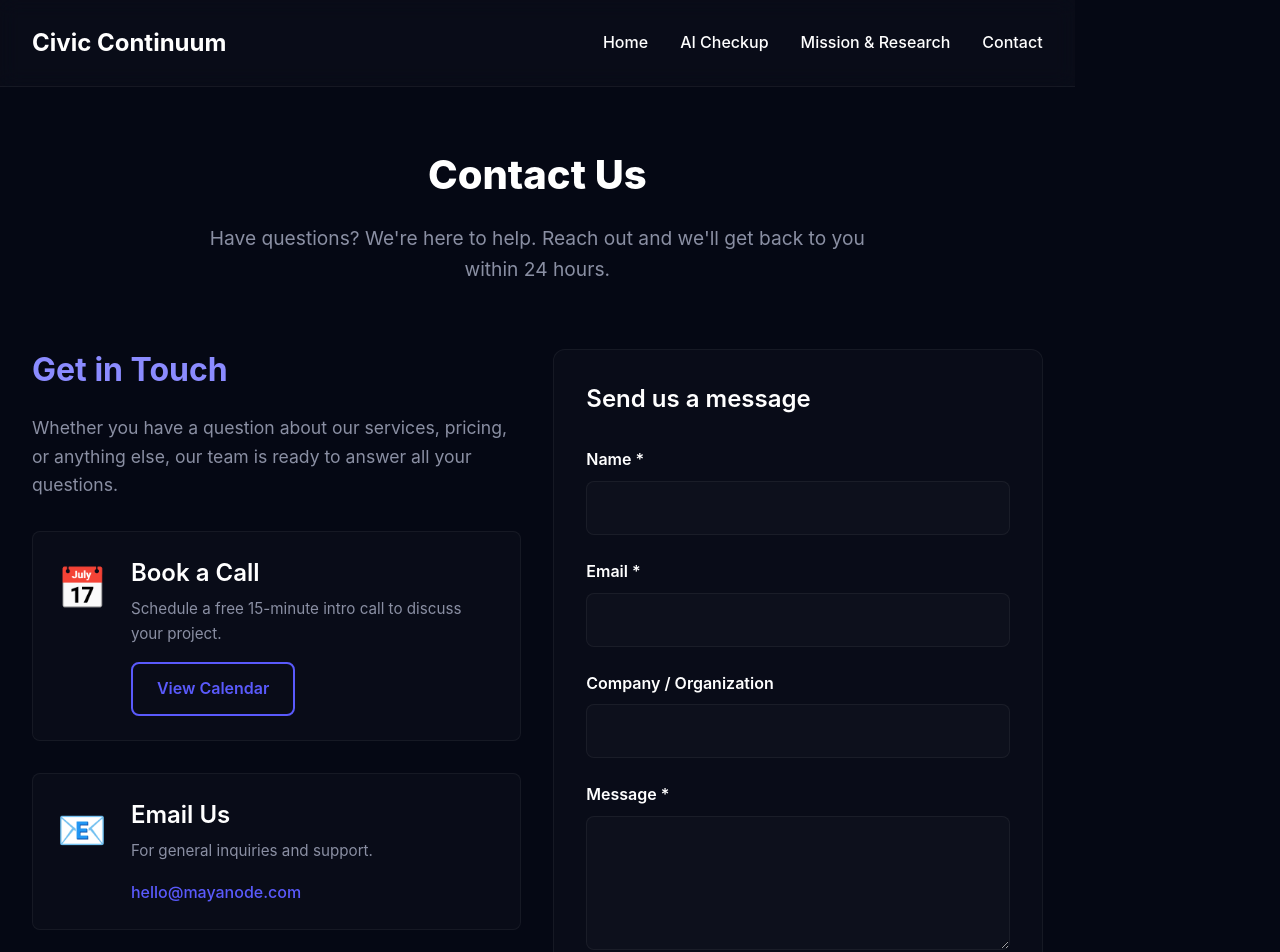
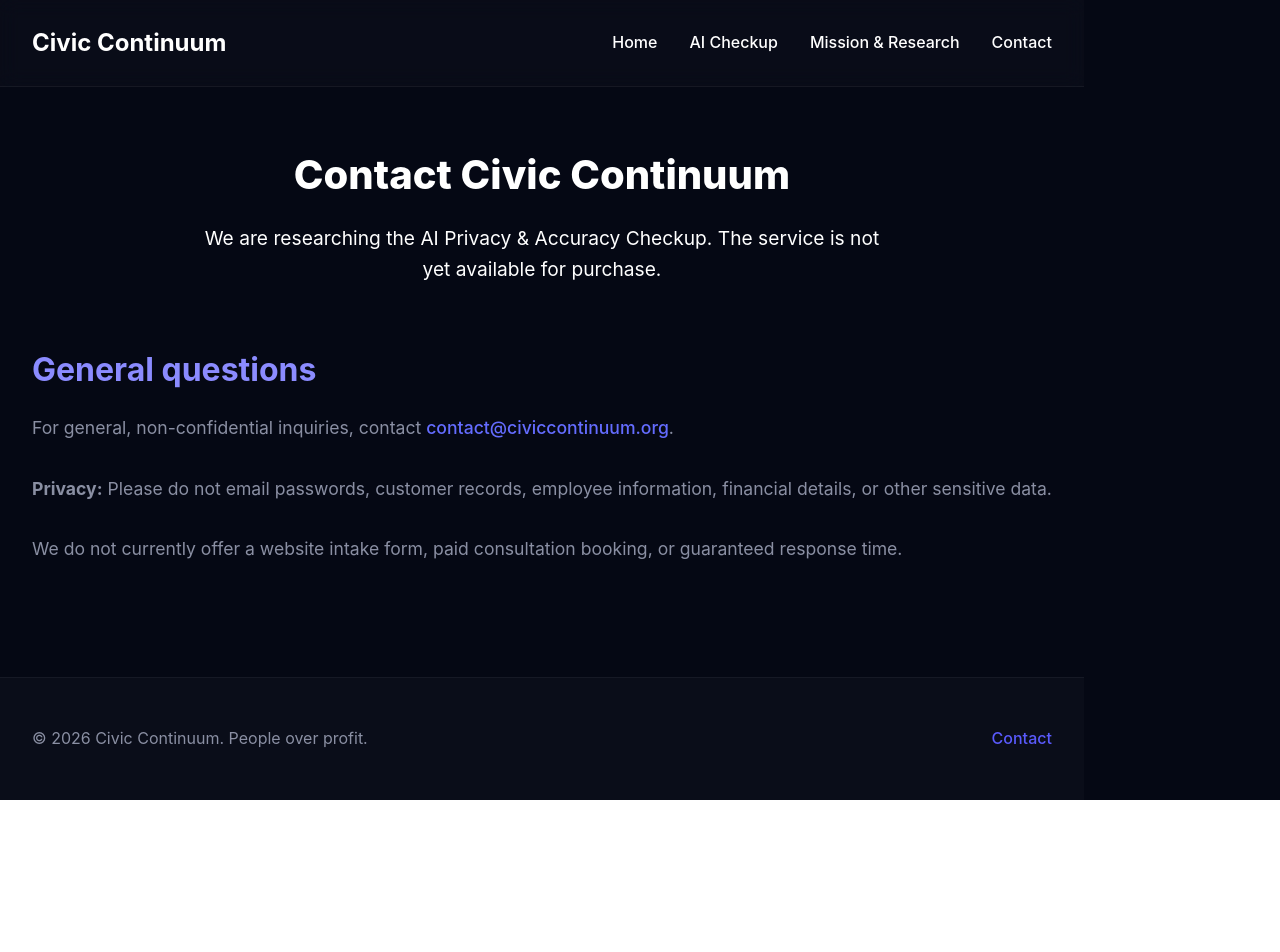
Before and after one commit to mommommy1960-lang/maya-node, a React (Vite) app in the folder frontend/: page /contact in a window 1280 px wide. Shown: the top 952 px of the page. After the commit the page ends 800 px from the top, so only its background shows below. Built offline with nearby package versions, Linux system fonts and the light colour scheme.

Commit message:
Remove unverified contact intake and legacy email from draft site

```diff
--- a/frontend/src/pages/Contact.jsx
+++ b/frontend/src/pages/Contact.jsx
@@ -1,172 +1,17 @@
-import React, { useState } from 'react';
+import React from 'react';
 import './Contact.css';
-
-const Contact = () => {
-  const [formData, setFormData] = useState({
-    name: '',
-    email: '',
-    company: '',
-    message: ''
-  });
-
-  const [submitted, setSubmitted] = useState(false);
-  const [submissionError, setSubmissionError] = useState('');
-
-  const handleChange = (e) => {
-    setFormData({
-      ...formData,
-      [e.target.name]: e.target.value
-    });
-  };
-
-  const handleSubmit = async (e) => {
-    e.preventDefault();
-
-    setSubmissionError('');
-    try {
-      const response = await fetch('/api/consultation/contact', {
-        method: 'POST',
-        headers: {
-          'Content-Type': 'application/json',
-        },
-        body: JSON.stringify(formData)
-      });
-
-      if (!response.ok) {
-        const result = await response.json().catch(() => ({}));
-        throw new Error(result.error || `Submission failed (${response.status}).`);
-      }
-      setSubmitted(true);
-      setFormData({ name: '', email: '', company: '', message: '' });
-    } catch (error) {
-      console.error('Error submitting form:', error);
-      setSubmissionError(error.message || 'Your message could not be submitted. Please try again or email us directly.');
-    }
-  };
-
-  return (
-    <div className="contact">
-      <section className="section">
-        <div className="container">
-          <h1 className="text-center fade-in">Contact Us</h1>
-          <p className="contact-intro text-center text-muted fade-in">
-            Have questions? We're here to help. Reach out and we'll get back to you within 24 hours.
-          </p>
-
-          <div className="contact-content grid grid-2">
-            <div className="contact-info fade-in">
-              <h2>Get in Touch</h2>
-              <p>
-                Whether you have a question about our services, pricing, or anything else,
-                our team is ready to answer all your questions.
-              </p>
-
-              <div className="contact-methods">
-                <div className="contact-method">
-                  <div className="method-icon">📅</div>
-                  <div className="method-content">
-                    <h3>Book a Call</h3>
-                    <p>Schedule a free 15-minute intro call to discuss your project.</p>
-                    <a href="https://calendly.com/mayanode1" target="_blank" rel="noopener noreferrer" className="btn btn-outline">
-                      View Calendar
-                    </a>
-                  </div>
-                </div>
-
-                <div className="contact-method">
-                  <div className="method-icon">📧</div>
-                  <div className="method-content">
-                    <h3>Email Us</h3>
-                    <p>For general inquiries and support.</p>
-                    <a href="mailto:hello@mayanode.com" className="contact-link">
-                      hello@mayanode.com
-                    </a>
-                  </div>
-                </div>
-
-                <div className="contact-method">
-                  <div className="method-icon">🌍</div>
-                  <div className="method-content">
-                    <h3>Location</h3>
-                    <p>Remote-first, serving clients worldwide</p>
-                  </div>
-                </div>
-              </div>
-            </div>
-
-            <div className="contact-form-container fade-in">
-              {submitted ? (
-                <div className="success-message card">
-                  <div className="success-icon">✅</div>
-                  <h3>Thank you for reaching out!</h3>
-                  <p>Your message was saved. Email follow-up is not yet automatically configured, so please use the email link on this page if you need a reply.</p>
-                  <button onClick={() => setSubmitted(false)} className="btn btn-outline">
-                    Send Another Message
-                  </button>
-                </div>
-              ) : (
-                <form className="contact-form card" onSubmit={handleSubmit}>
-                  <h3>Send us a message</h3>
-                  {submissionError && <p role="alert" className="form-error">{submissionError}</p>}
-
-                  <div className="form-group">
-                    <label htmlFor="name">Name *</label>
-                    <input
-                      type="text"
-                      id="name"
-                      name="name"
-                      value={formData.name}
-                      onChange={handleChange}
-                      required
-                    />
-                  </div>
-
-                  <div className="form-group">
-                    <label htmlFor="email">Email *</label>
-                    <input
-                      type="email"
-                      id="email"
-                      name="email"
-                      value={formData.email}
-                      onChange={handleChange}
-                      required
-                    />
-                  </div>
-
-                  <div className="form-group">
-                    <label htmlFor="company">Company / Organization</label>
-                    <input
-                      type="text"
-                      id="company"
-                      name="company"
-                      value={formData.company}
-                      onChange={handleChange}
-                    />
-                  </div>
-
-                  <div className="form-group">
-                    <label htmlFor="message">Message *</label>
-                    <textarea
-                      id="message"
-                      name="message"
-                      rows="5"
-                      value={formData.message}
-                      onChange={handleChange}
-                      required
-                    />
-                  </div>
-
-                  <button type="submit" className="btn btn-primary full-width">
-                    Send Message
-                  </button>
-                </form>
-              )}
-            </div>
-          </div>
-        </div>
-      </section>
+const Contact = () => (
+  <div className="contact"><section className="section"><div className="container">
+    <h1 className="text-center">Contact Civic Continuum</h1>
+    <p className="contact-intro text-center">We are researching the AI Privacy &amp; Accuracy Checkup. The service is not yet available for purchase.</p>
+    <div className="contact-content">
+      <div className="contact-info">
+        <h2>General questions</h2>
+        <p>For general, non-confidential inquiries, contact <a href="mailto:contact@civiccontinuum.org">contact@civiccontinuum.org</a>.</p>
+        <p><strong>Privacy:</strong> Please do not email passwords, customer records, employee information, financial details, or other sensitive data.</p>
+        <p>We do not currently offer a website intake form, paid consultation booking, or guaranteed response time.</p>
+      </div>
     </div>
-  );
-};
-
+  </div></section></div>
+);
 export default Contact;
```
